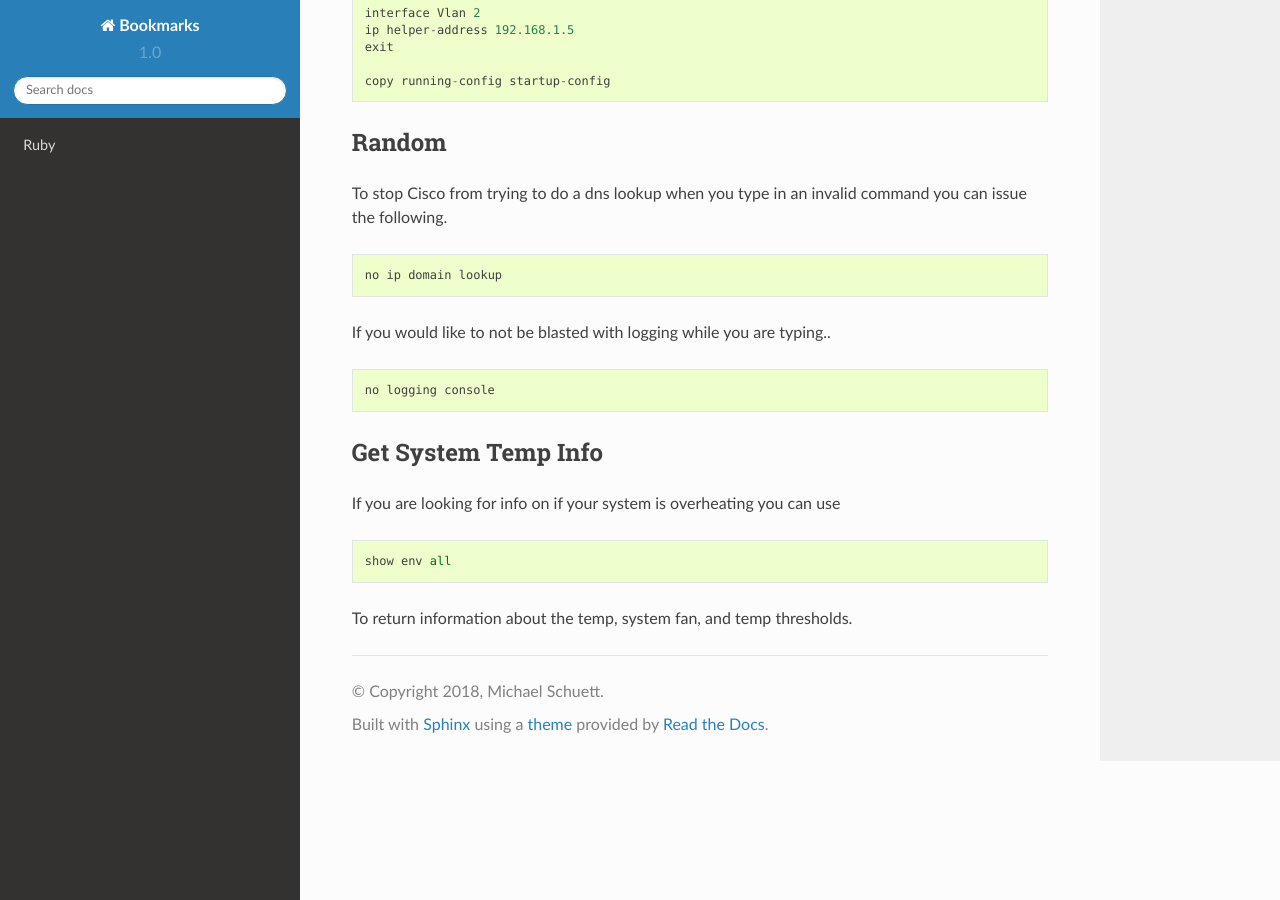
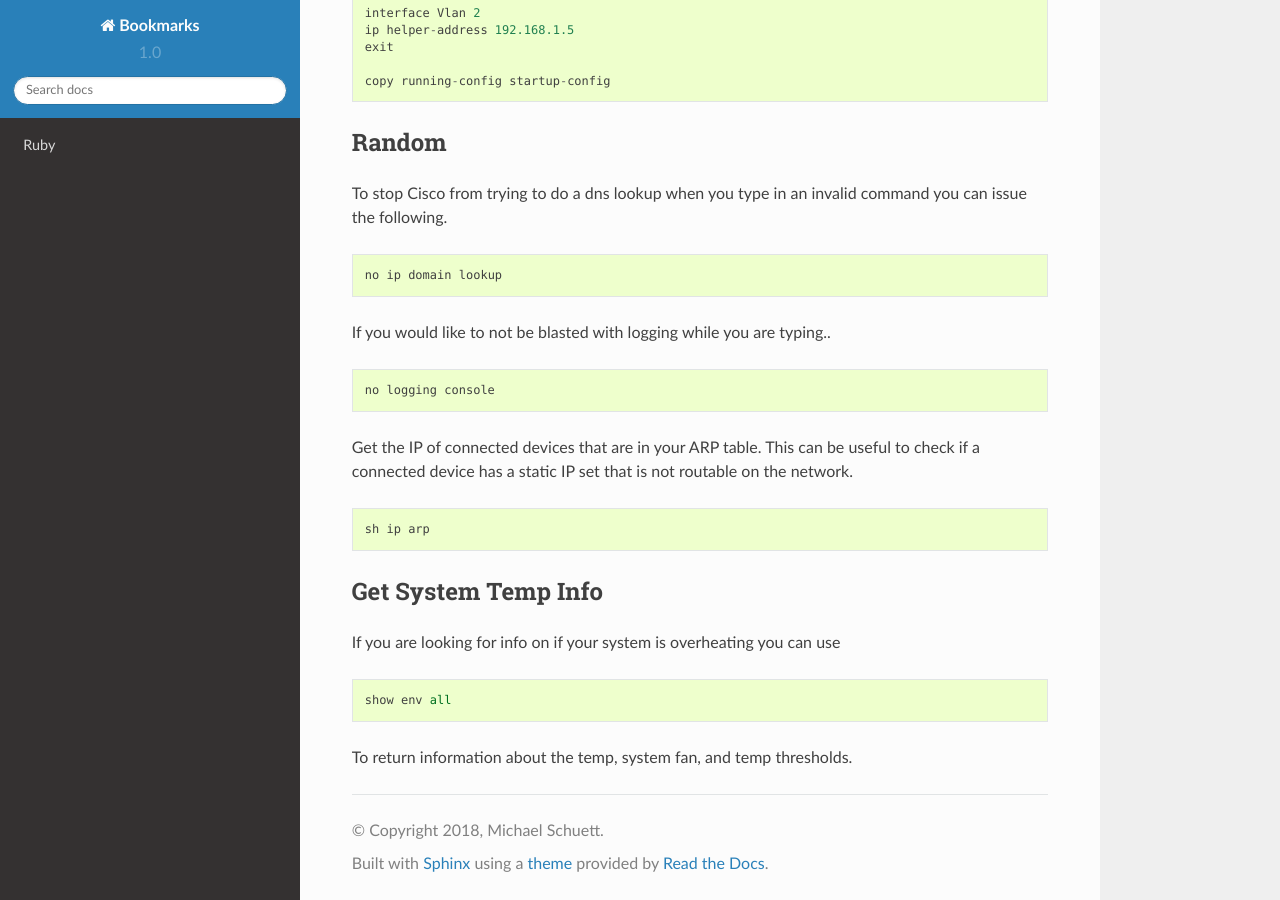
Before and after one commit to michaeljs1990/docs, a Sphinx documentation site: the page built from source/networking/ciscocatalyst3560G.md, in a window 1280 px wide and 900 px high, scrolled down 3878 px. Built offline with Sphinx 7.4.7 and the Read the Docs theme 2.0.0, drawn with Linux system fonts in a browser that asks for light colours.

Commit message:
Add sh ip arp cmd
Some more info for using this old cisco router.

````diff
--- a/source/networking/ciscocatalyst3560G.md
+++ b/source/networking/ciscocatalyst3560G.md
@@ -204,6 +204,14 @@ If you would like to not be blasted with logging while you are typing..
 no logging console
 ```
 
+Get the IP of connected devices that are in your ARP table. This can be useful to check if a connected
+device has a static IP set that is not routable on the network.
+
+```
+sh ip arp
+```
+
+
 ## Get System Temp Info
 
 If you are looking for info on if your system is overheating you can use
````
